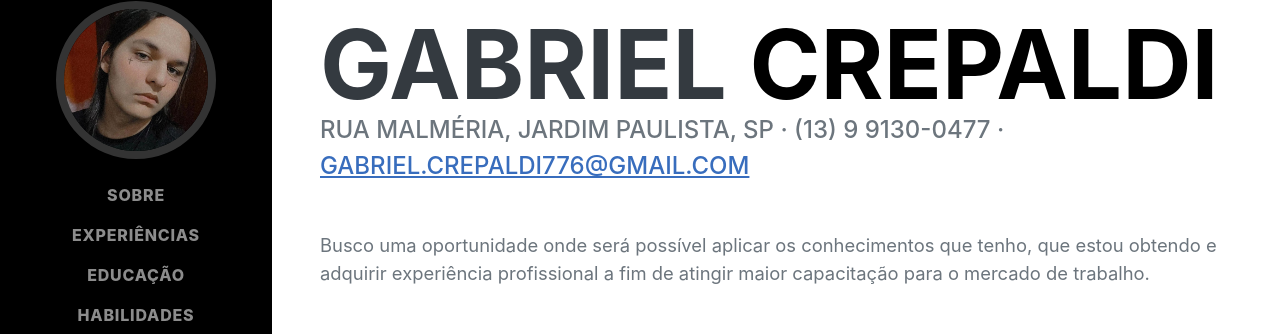
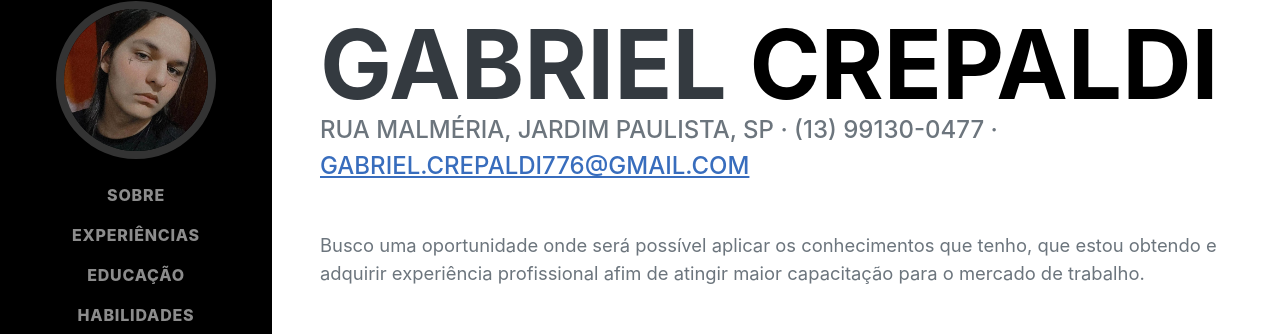
Before and after one commit to CrepaldiGabriel/Portif-lio, a plain HTML site: page index.html in a window 1280 px wide. Shown: the part 196-530 px from the top of the page. Drawn offline with nearby package versions, Linux system fonts and the light colour scheme; a web font is replaced by a local one.

Commit message:
Update index.html

```diff
--- a/index.html
+++ b/index.html
@@ -46,10 +46,10 @@
                         <span class="text-primary">Crepaldi</span>
                     </h1>
                     <div class="subheading mb-5">
-                        Rua Malméria, Jardim Paulista, SP · (13) 9 9130-0477 ·
+                        Rua Malméria, Jardim Paulista, SP · (13) 99130-0477 ·
                         <a href="mailto:gabriel.crepaldi776@gmail.com">gabriel.crepaldi776@gmail.com</a>
                     </div>
-                    <p class="lead mb-5">Busco uma oportunidade onde será possível aplicar os conhecimentos que tenho, que estou obtendo e adquirir experiência profissional a fim de atingir maior capacitação para o mercado de trabalho.</p>
+                    <p class="lead mb-5">Busco uma oportunidade onde será possível aplicar os conhecimentos que tenho, que estou obtendo e adquirir experiência profissional afim de atingir maior capacitação para o mercado de trabalho.</p>
                     <div class="social-icons">
                         <a class="social-icon" href="https://github.com/CrepaldiGabriel" target="_blank"><i class="fab fa-github"></i></a>
                         <a class="social-icon" href="https://www.linkedin.com/in/gabriel-crepaldi-barbosa-428363231/" target="_blank"><i class="fab fa-linkedin-in"></i></a>
```
